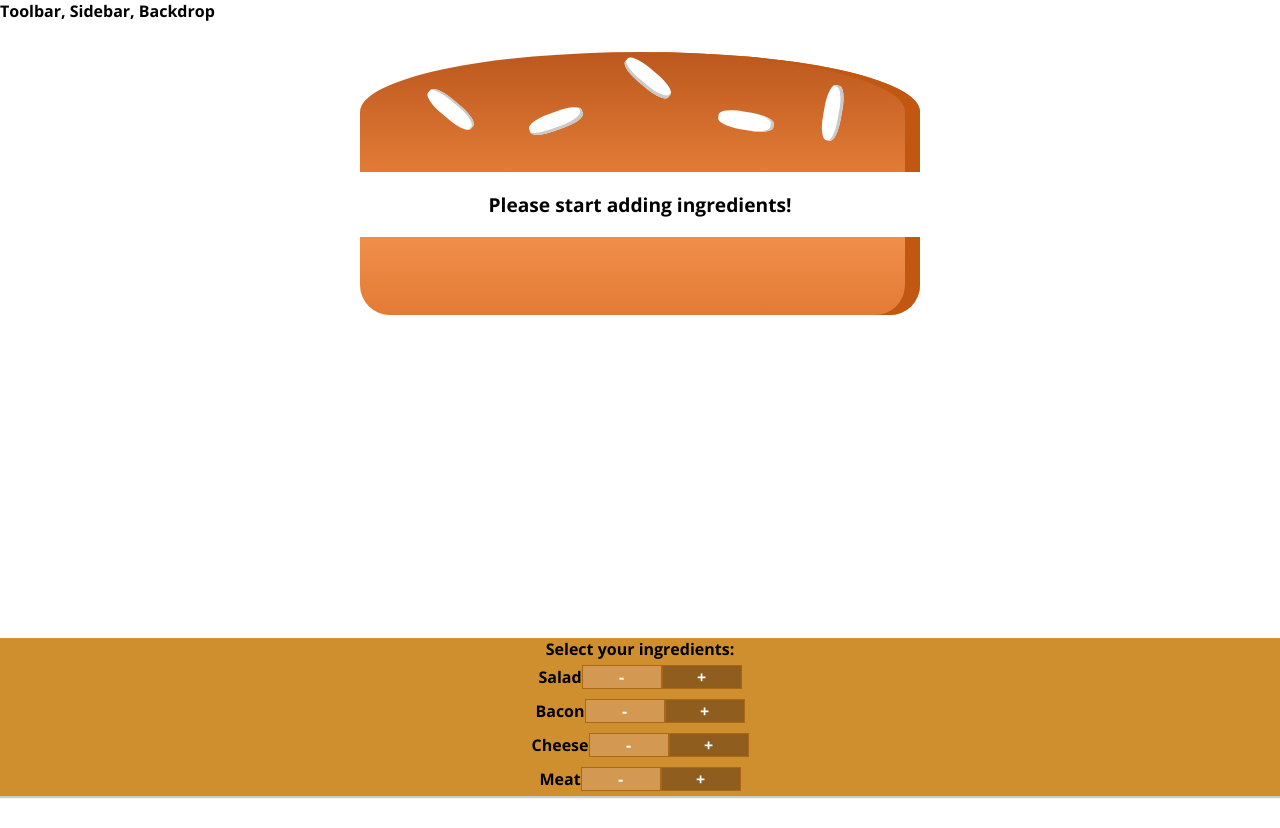
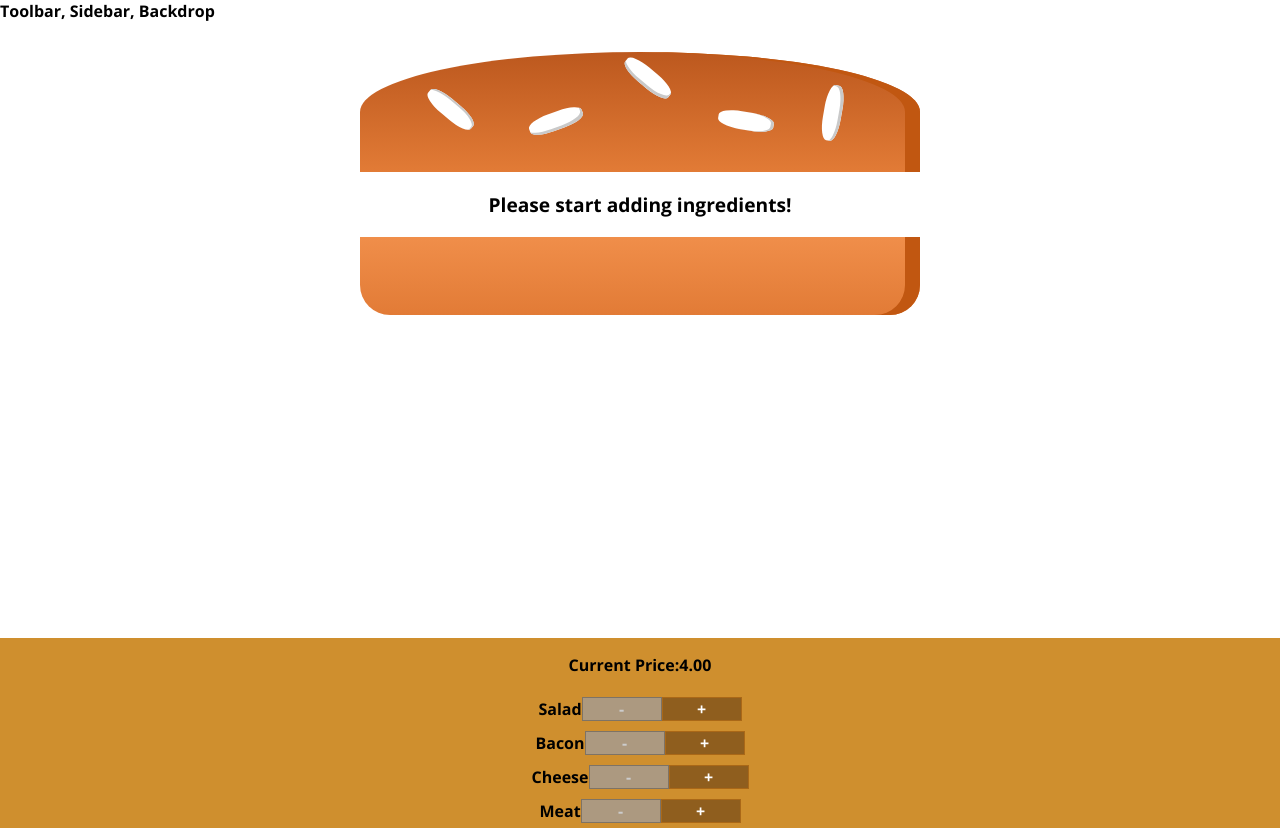
Before and after one commit to pablosalazzar/BurgerAppAcademind, a React (Create React App) app: page / in a window 1280 px wide. Before the commit the page ends 800 px from the top, so only its background shows below. Built offline with nearby package versions, Linux system fonts and the light colour scheme.

Commit message:
total Price and block button when the ingredients have 0 items in the burger

```diff
--- a/src/components/Burger/BuildControls/BuildControl/BuilControl.js
+++ b/src/components/Burger/BuildControls/BuildControl/BuilControl.js
@@ -5,7 +5,7 @@ const BuildControl = (props) => {
     return(
         <div className={styles.BuildControl}>
             <div className={styles.Lavel}>{props.label}</div>
-            <button className={styles.Less} onClick = {props.removed}>-</button>
+            <button disabled={props.disabled} className={styles.Less} onClick = {props.removed}>-</button>
             <button className={styles.More} onClick = {props.added}>+</button>
         </div>
     )
--- a/src/components/Burger/BuildControls/BuildControls.js
+++ b/src/components/Burger/BuildControls/BuildControls.js
@@ -10,10 +10,14 @@ const controls = [
 ];
 
 const BuildControls = (props) => {
-
     return(
         <div className={styles.BuildControls}>
-            Select your ingredients:
+            <p>
+                Current Price:
+                <strong>
+                    {props.price.toFixed(2)}
+                </strong>
+            </p>
 
             {
                 controls.map( ctrl =>
@@ -22,6 +26,7 @@ const BuildControls = (props) => {
                         label = {ctrl.label}
                         added = { () => props.ingredientAdded(ctrl.type)}
                         removed = { () => props.ingredientRemoved(ctrl.type)}
+                        disabled = {props.disabled[ctrl.type]}
                     />
                 )
             }
--- a/src/containers/BurgerBuilder/BurgerBuilder.js
+++ b/src/containers/BurgerBuilder/BurgerBuilder.js
@@ -23,20 +23,6 @@ class BurguerBuilder extends Component{
     }
 
     addIngredientHandler = (type) => {
-        /* Maximilian way
-        const oldCount = this.state.ingredients[type];
-        const updatedIngredient = oldCount +1 ;
-        const updatedIngredients = {
-            ...this.state.ingredients
-        }
-        updatedIngredients[type] = updatedIngredient
-
-        //Change total price
-        const oldTotalPrice = this.state.totalPrice;
-        const updatedTotalPrice = oldTotalPrice + INGREDIENT_PRICES[type]
-
-        this.setState({ingredients: updatedIngredients, totalPrice:updatedTotalPrice}) */
-
         this.setState({
             ingredients:{
                 ...this.state.ingredients,
@@ -44,13 +30,15 @@ class BurguerBuilder extends Component{
             },
             totalPrice: this.state.totalPrice + INGREDIENT_PRICES[type]
         })
-
     }
 
     lessIngresientHandler = (type) => {
 
         const quantity = this.state.ingredients[type];
-        if(quantity !== 0 ){
+        if(quantity <= 0){
+            return;
+        }
+
         this.setState({
             ingredients:{
                 ...this.state.ingredients,
@@ -58,19 +46,23 @@ class BurguerBuilder extends Component{
             },
             totalPrice: this.state.totalPrice - INGREDIENT_PRICES[type]
         })
-        }else{
-            alert('Ya no hay ingredientes');
-        }
     }
 
 
     render(){
+        const disableInfo = {...this.state.ingredients}
+        for(let key in disableInfo){
+            disableInfo[key] = disableInfo[key] <= 0;
+        }
+
         return (
             <Aux>
                 <Burger ingredients={this.state.ingredients}/>
                 <BuildControls
                     ingredientAdded = {this.addIngredientHandler}
                     ingredientRemoved = {this.lessIngresientHandler}
+                    disabled = {disableInfo}
+                    price = {this.state.totalPrice}
                 />
             </Aux>
         );
```
Lines whose indentation alone changed are shown as unchanged.
